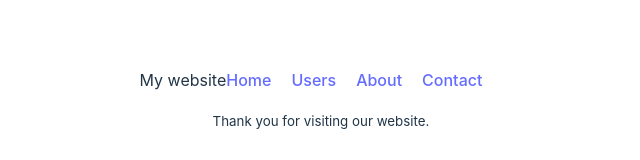
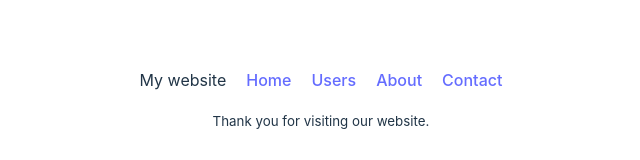
Before and after one commit to alalhosen/introduction-to-react-router, a React (Vite) app: page / in a window 1280 px wide. Shown: the part 292-452 px from the top of the page, without its empty margins (319-959 px from the left). Built offline with nearby package versions, Linux system fonts and the light colour scheme.

Commit message:
use users-URL of jsonplaceholder

```diff
--- a/src/component/Header/Header.css
+++ b/src/component/Header/Header.css
@@ -1,3 +1,3 @@
 nav a{
-    margin-right: 20px;
+    margin-left: 20px;
 }
--- a/src/component/Users/Users.jsx
+++ b/src/component/Users/Users.jsx
@@ -1,8 +1,10 @@
+import { useLoaderData } from "react-router-dom";
 
 const Users = () => {
+    const users=useLoaderData();
     return (
         <div>
-            <h3>Our Users</h3>
+            <h3>Our Users:{users.length}</h3>
             <p>Our users are best users.</p>
         </div>
     );
--- a/src/main.jsx
+++ b/src/main.jsx
@@ -26,6 +26,7 @@ element:<Contact></Contact>
   },
   {
     path:'/users',
+    loader:()=>fetch('https://jsonplaceholder.typicode.com/users'),
     element:<Users></Users>
   }
 
```
